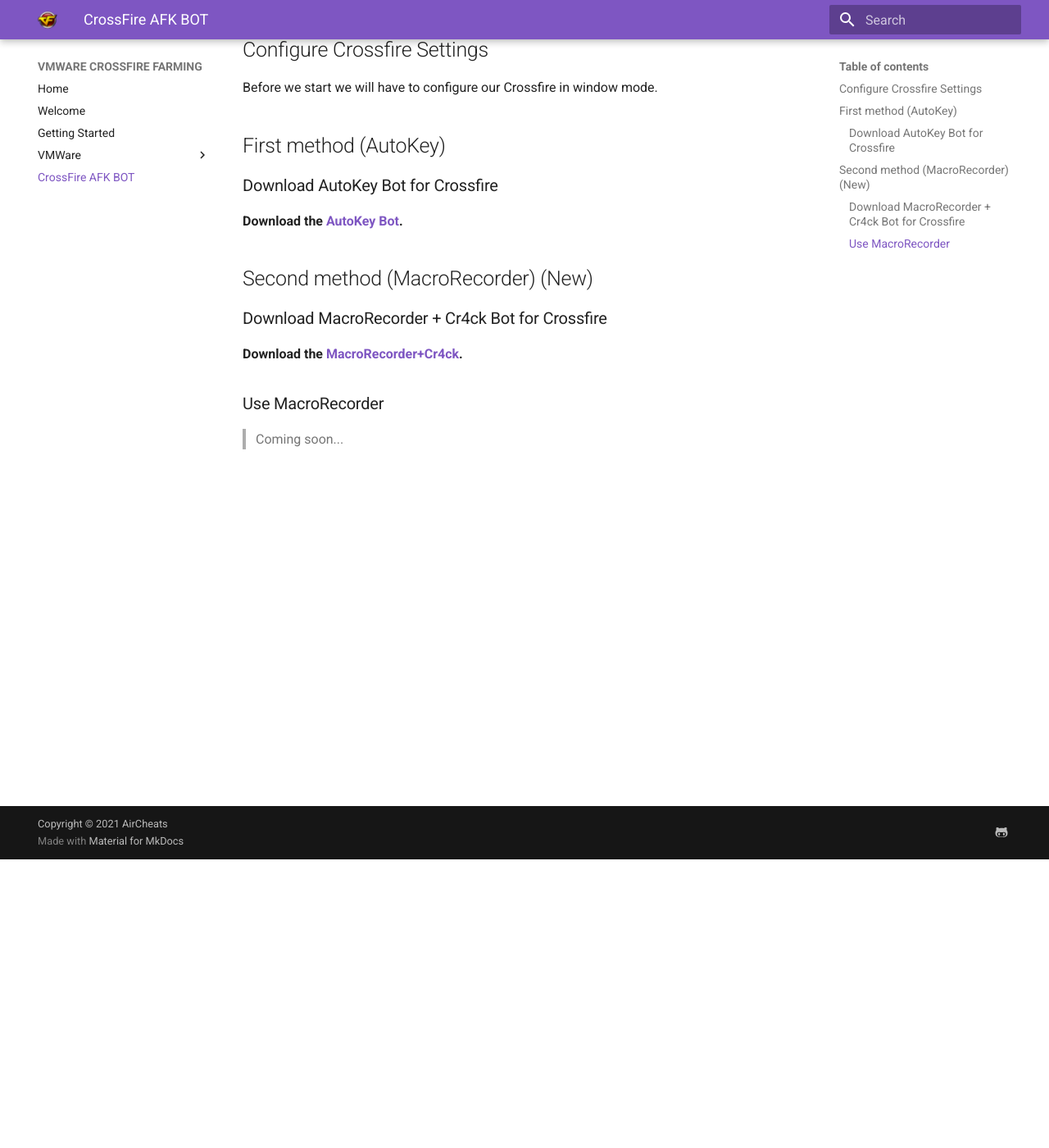
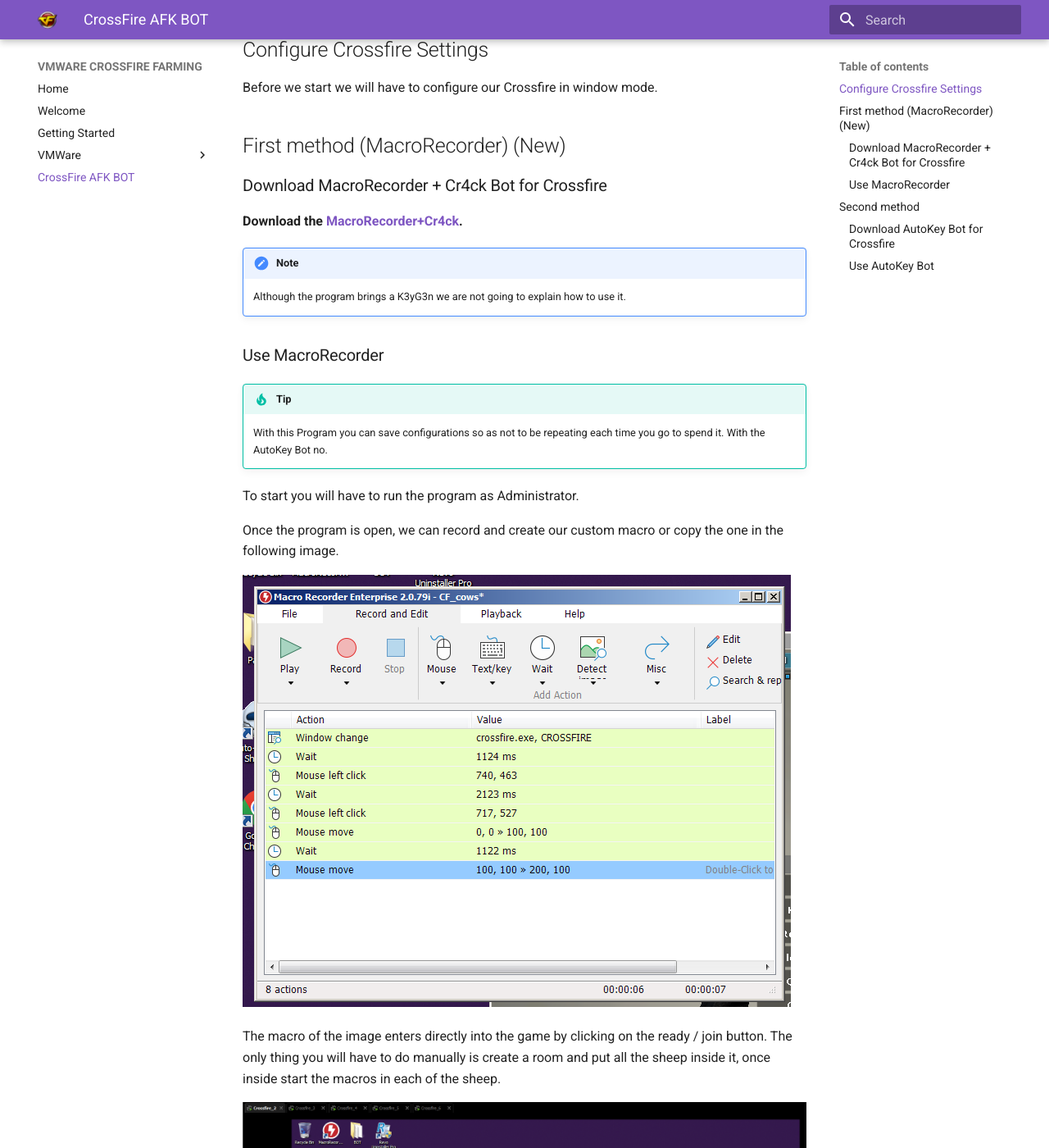
Before and after one commit to aircheats/vmware-cf-guide, an MkDocs documentation site: the page built from docs/crossfire/afk-cf.md, in a window 1280 px wide and 1400 px high, scrolled down 352 px. Shown: the whole window at 82% size. Built offline with MkDocs 1.6.1 and Material for MkDocs 9.7.7, drawn with Linux system fonts in a browser that asks for light colours; some of the changed text lies outside the part shown.

Commit message:
Macro Explanation

```diff
--- a/docs/crossfire/afk-cf.md
+++ b/docs/crossfire/afk-cf.md
@@ -10,15 +10,34 @@
 
 Before we start we will have to configure our Crossfire in window mode.
 
-## First method (AutoKey)
+## First method (MacroRecorder) (New)
+### Download MacroRecorder + Cr4ck Bot for Crossfire
+
+**Download the <a href="https://github.com/aircheats/vmware-cf-guide/raw/main/docs/crossfire/AntiAFKBot.zip" target="_blank">MacroRecorder+Cr4ck</a>.**
+
+!!! note
+    Although the program brings a K3yG3n we are not going to explain how to use it.
+
+### Use MacroRecorder
+
+!!! tip
+    With this Program you can save configurations so as not to be repeating each time you go to spend it. With the AutoKey Bot no.
+
+To start you will have to run the program as Administrator.
+
+Once the program is open, we can record and create our custom macro or copy the one in the following image.
+
+![](../../img/bot-cf/macro-config1.png)
+
+The macro of the image enters directly into the game by clicking on the ready / join button. The only thing you will have to do manually is create a room and put all the sheep inside it, once inside start the macros in each of the sheep.
+
+![](../../img/bot-cf/macro-config2.png)
+
+## Second method
+
 ### Download AutoKey Bot for Crossfire
 
 **Download the <a href="https://github.com/aircheats/vmware-cf-guide/raw/main/docs/crossfire/Auto-Keybot_3.1.zip" target="_blank">AutoKey Bot</a>.**
 
-## Second method (MacroRecorder) (New)
-### Download MacroRecorder + Cr4ck Bot for Crossfire
-
-**Download the <a href="https://github.com/aircheats/vmware-cf-guide/raw/main/docs/crossfire/AntiAFKBot.zip" target="_blank">MacroRecorder+Cr4ck</a>.**
-### Use MacroRecorder
-
+### Use AutoKey Bot
 > Coming soon...
```
Also changed, not shown: docs/img/bot-cf/macro-config1.png (added), docs/img/bot-cf/macro-config2.png (added).
